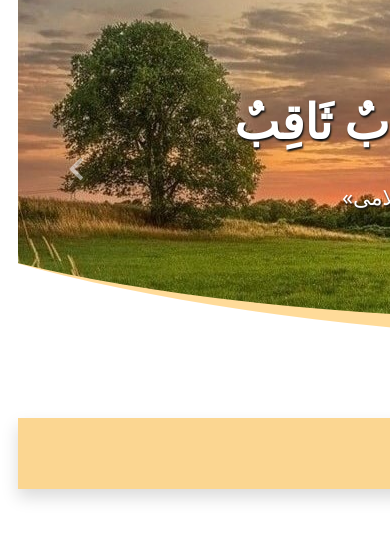
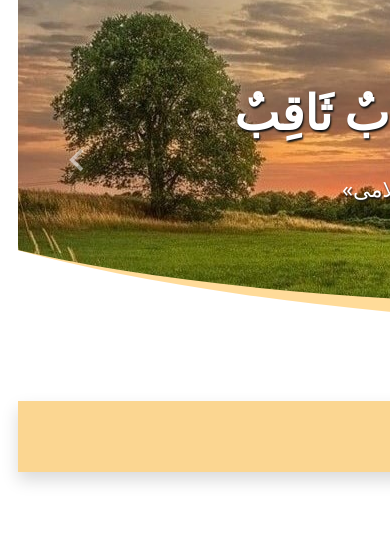
Before and after one commit to hoodaddeveloper/Paths-Of-Wisdom, a PHP site: page / in a window 390 px wide; the page is wider, and only the part inside the window is pictured. Shown: the top 533 px of that part. Run offline with PHP 8.4, Linux system fonts and the light colour scheme; some libraries are stand-ins or nearby versions.

Commit message:
updated css codes

```diff
--- a/assets/css/style.css
+++ b/assets/css/style.css
@@ -361,7 +361,7 @@ h6,
 /* Ensure consistent layout for devices with smaller screens */
 @media (max-width: 1200px) {
   #hero {
-    height: 40vh !important;
+    height: 38vh !important;
   }
 }
 
```
